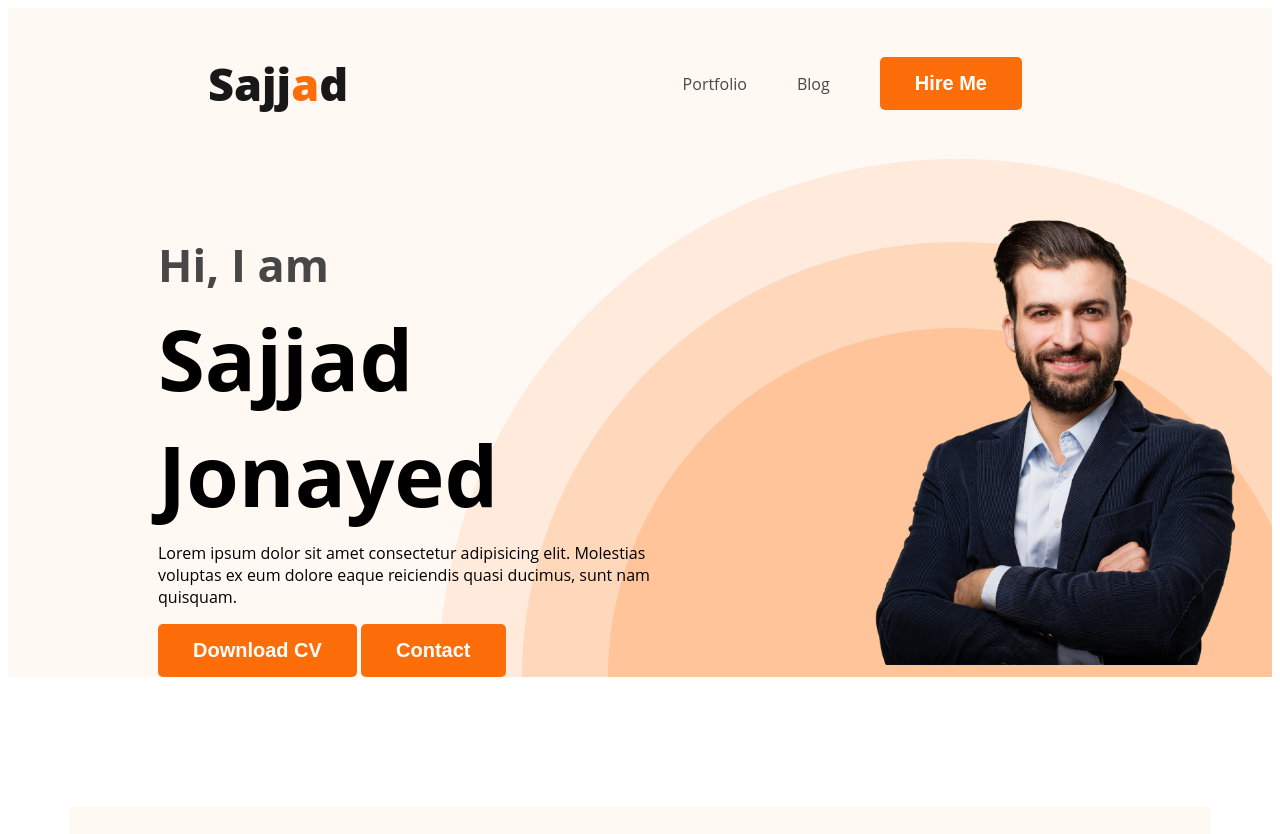
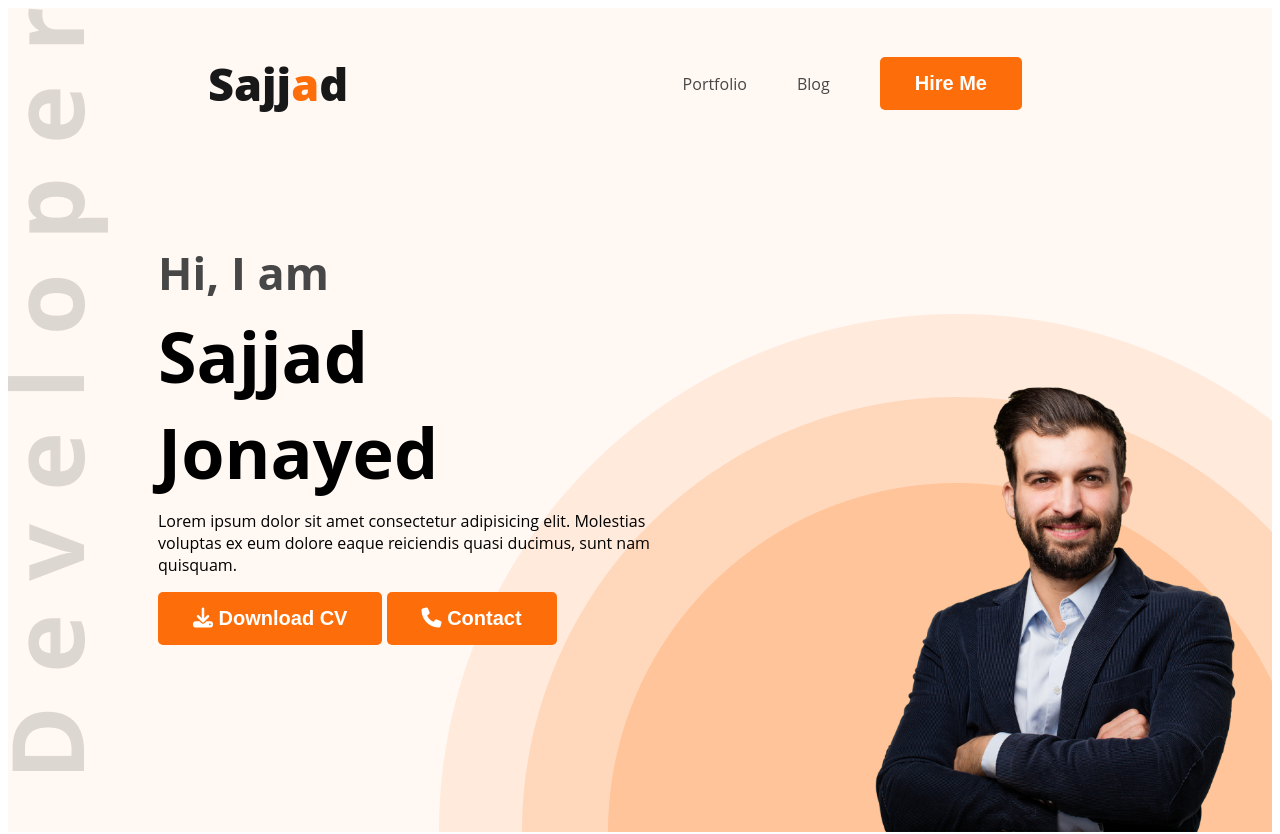
Before and after one commit to jonayeds/developer-portfolio, a plain HTML site: page index.html in a window 1280 px wide. Shown: the top 834 px of the page. Drawn offline with Linux system fonts and the light colour scheme.

Commit message:
added icons

```diff
--- a/index.html
+++ b/index.html
@@ -5,6 +5,7 @@
     <meta name="viewport" content="width=device-width, initial-scale=1.0" />
     <title>Developer Portfolio</title>
     <link rel="stylesheet" href="styles/portfolio.css" />
+    <script src="https://kit.fontawesome.com/1e67654919.js" crossorigin="anonymous"></script>
   </head>
   <body>
     <header class="headerClass">
@@ -25,8 +26,8 @@
             voluptas ex eum dolore eaque reiciendis quasi ducimus, sunt nam
             quisquam.
           </p>
-          <button class="btn-primary">Download CV</button>
-          <button class="btn-primary">Contact</button>
+          <button class="btn-primary"><i class="fa-solid fa-download"></i> Download CV</button>
+          <button class="btn-primary"><i class="fa-solid fa-phone"></i> Contact</button>
         </div>
         <img class="profilePic" src="images/hardy.png" alt="" />
       </div>
--- a/styles/portfolio.css
+++ b/styles/portfolio.css
@@ -56,9 +56,10 @@ nav a {
 /* header related styles */
 .headerClass {
   background-color: #fff8f3;
-  background-image: url(../images/header_bg.png);
+  background-image: url("../images/header_bg.png"), url("../images/developer.png");
   background-repeat: no-repeat;
-  background-position: bottom right;
+  background-position: bottom right, top left;
+
 }
 .banner {
   padding: 30px 30px 0px 150px;
@@ -66,8 +67,9 @@ nav a {
   align-items: center;
   justify-content: space-between;
 }
-.banner .profilePic {
+.profilePic {
   width: 400px;
+  padding-top: 180px;
 }
 .banner-greeting {
   font-size: 45px;
@@ -75,7 +77,7 @@ nav a {
   margin-bottom: 0px;
 }
 .banner-title {
-  font-size: 85px;
+  font-size: 70px;
   font-weight: 700;
   margin-top: 5px;
   margin-bottom: 0px;
@@ -85,6 +87,8 @@ nav a {
 }
 .banner-content {
   max-width: 500px;
+  padding-bottom: 180px;
+
 }
 /* main section styles */
 
```
